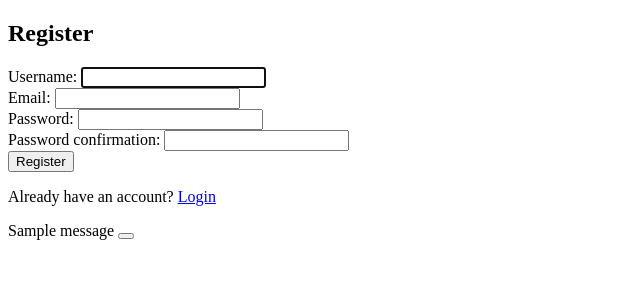
After one commit to m-volnykh/Programming7_DjangoTutorial, a Django app: page /accounts/register/ in a window 1280 px wide. The commit adds this page. Shown: the top 300 px of the page, without its empty margins (0-640 px from the left). Run offline with Django 5.2, Linux system fonts and the light colour scheme; one stand-in notice (Sample message) is shown.

Commit message:
Add files via upload

```diff
--- a/mysite/settings.py
+++ b/mysite/settings.py
@@ -38,6 +38,7 @@ INSTALLED_APPS = [
     'django.contrib.sessions',
     'django.contrib.messages',
     'django.contrib.staticfiles',
+    'users',
 ]
 
 MIDDLEWARE = [
@@ -81,6 +82,10 @@ DATABASES = {
     }
 }
 
+# Log in/out settings
+LOGIN_REDIRECT_URL = '/polls/' # перенаправление после успешного логина
+LOGOUT_REDIRECT_URL = '/accounts/login/' # перенаправление после логаута
+LOGIN_URL = '/accounts/login/'
 
 # Password validation
 # https://docs.djangoproject.com/en/6.0/ref/settings/#auth-password-validators
--- a/mysite/urls.py
+++ b/mysite/urls.py
@@ -19,5 +19,12 @@ from django.urls import include, path
 
 urlpatterns = [
     path('admin/', admin.site.urls),
-    path('polls/', include('polls.urls'))
+
+    path('polls/', include('polls.urls')),
+
+    # регистрация
+    path("accounts/", include("users.urls")),
+
+    # login / logout / password reset
+    path("accounts/", include("django.contrib.auth.urls")),
 ]
--- a/polls/models.py
+++ b/polls/models.py
@@ -26,4 +26,4 @@ class Choice(models.Model):
     votes = models.IntegerField(default=0)
 
     def __str__(self): #object representation
-        return self.choice_text_text
+        return self.choice_text
--- a/polls/static/polls/style.css
+++ b/polls/static/polls/style.css
@@ -3,5 +3,5 @@ body {
 }
 
 li a {
-    color: green;
+    color: rgb(0, 0, 0);
 }
--- a/polls/views.py
+++ b/polls/views.py
@@ -1,6 +1,6 @@
 from django.db.models import F
 from django.http import HttpResponseRedirect
-from django.shortcuts import get_object_or_404, render
+from django.shortcuts import get_object_or_404, render, redirect
 from django.urls import reverse
 from django.views import generic
 from django.utils import timezone
--- /dev/null
+++ b/users/admin.py
@@ -0,0 +1,3 @@
+from django.contrib import admin
+
+# Register your models here.
--- /dev/null
+++ b/users/apps.py
@@ -0,0 +1,5 @@
+from django.apps import AppConfig
+
+
+class UsersConfig(AppConfig):
+    name = 'users'
--- /dev/null
+++ b/users/forms.py
@@ -0,0 +1,25 @@
+from django import forms
+from django.contrib.auth.forms import UserCreationForm, AuthenticationForm
+from django.contrib.auth.models import User
+
+
+class RegisterForm(UserCreationForm):
+    email = forms.EmailField(required=True)
+
+    class Meta:
+        model = User
+        fields = ("username", "email", "password1", "password2")
+
+class LoginForm(AuthenticationForm):
+    username = forms.CharField(
+        widget=forms.TextInput(attrs={
+            "class": "form-control",
+            "placeholder": "Username"
+        })
+    )
+    password = forms.CharField(
+        widget=forms.PasswordInput(attrs={
+            "class": "form-control",
+            "placeholder": "Password"
+        })
+    )
--- /dev/null
+++ b/users/models.py
@@ -0,0 +1,3 @@
+from django.db import models
+
+# Create your models here.
--- /dev/null
+++ b/users/templates/registration/register.html
@@ -0,0 +1,51 @@
+<!DOCTYPE html>
+<html>
+<head>
+    <title>Register</title>
+</head>
+<body>
+
+<div class="container mt-5">
+    <div class="row justify-content-center">
+        <div class="col-md-4">
+
+            <h2 class="mb-4 text-center">Register</h2>
+
+            <form method="post">
+                {% csrf_token %}
+
+                {% for field in form %}
+                    <div class="mb-3">
+                        {{ field.label_tag }}
+                        {{ field }}
+                        <div class="text-danger">
+                            {{ field.errors }}
+                        </div>
+                    </div>
+                {% endfor %}
+
+                <button class="btn btn-success w-100">Register</button>
+            </form>
+
+            <p class="mt-3 text-center">
+                Already have an account?
+                <a href="{% url 'login' %}">Login</a>
+            </p>
+
+        </div>
+    </div>
+</div>
+
+{% if messages %}
+  <div class="container mt-3">
+    {% for message in messages %}
+      <div class="alert alert-{{ message.tags }} alert-dismissible fade show" role="alert">
+        {{ message }}
+        <button type="button" class="btn-close" data-bs-dismiss="alert" aria-label="Close"></button>
+      </div>
+    {% endfor %}
+  </div>
+{% endif %}
+
+</body>
+</html>
--- /dev/null
+++ b/users/tests.py
@@ -0,0 +1,3 @@
+from django.test import TestCase
+
+# Create your tests here.
--- /dev/null
+++ b/users/urls.py
@@ -0,0 +1,7 @@
+from django.urls import path
+from . import views
+
+urlpatterns = [
+    path("register/", views.register, name="register"),
+     path("login/", views.CustomLoginView.as_view(), name="login"),
+]
--- /dev/null
+++ b/users/views.py
@@ -0,0 +1,30 @@
+from django.shortcuts import render, redirect
+from django.contrib.auth import login, mixins
+from django.contrib.auth.views import LoginView
+from django.views import generic
+from django.contrib import messages
+
+from .forms import RegisterForm, LoginForm
+
+class ProfileView(mixins.LoginRequiredMixin, generic.TemplateView):
+    template_name = "polls/profile.html"
+
+def register(request):
+    if request.method == "POST":
+        form = RegisterForm(request.POST)
+        if form.is_valid():
+            user = form.save()
+            login(request, user)  # автоматически логиним пользователя
+
+            # сообщение об успешной регистрации
+            messages.success(request, f"Аккаунт {user.username} успешно создан!")
+
+            return redirect("login")
+    else:
+        form = RegisterForm()
+
+    return render(request, "registration/register.html", {"form": form})
+
+class CustomLoginView(LoginView):
+    authentication_form = LoginForm
+    template_name = "registration/login.html"
```
Also changed, not shown: users/templates/registration/login.html (added, +40 -0 lines), db.sqlite3, users/__init__.py (added), users/migrations/__init__.py (added).
